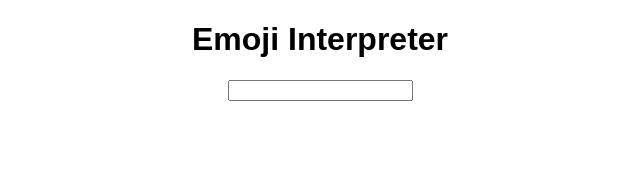
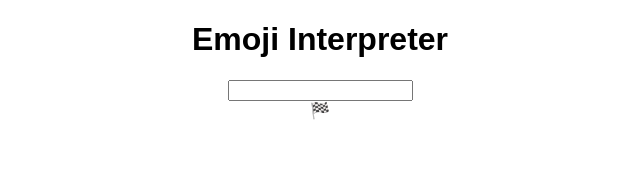
Before and after one commit to hunarjain007/lesson-five-neogcamp, a React (Create React App) app: page / in a window 1280 px wide. Shown: the top 191 px of the page, without its empty margins (320-960 px from the left). Built offline with nearby package versions, Linux system fonts and the light colour scheme.

Commit message:
feat: clickHandler

```diff
--- a/src/App.js
+++ b/src/App.js
@@ -5,24 +5,37 @@ const emojiDict = {
   "🏁": "Chequered Flag"
 };
 
+const emojiArray = Object.keys(emojiDict);
+
 export default function App() {
   const [emojiMeaning, setEmojiMeaning] = useState("");
 
   function onChangeHandler(emoji) {
     if (emoji in emojiDict) {
-      console.log(emoji);
+      // console.log(emoji);
       setEmojiMeaning(emojiDict[emoji]);
     } else {
-      console.log(emoji);
+      // console.log(emoji);
       setEmojiMeaning("Sorry the database doesn't have it.");
     }
+  }
+  function onClickHandler(emoji) {
+    emoji = emoji.target.textContent;
+    setEmojiMeaning(emojiDict[emoji]);
   }
   return (
     <div className="App">
       <h1>Emoji Interpreter</h1>
-      <input onChange={(event) => onChangeHandler(event.target.value)}>
-        {}
-      </input>
+      <input onChange={(event) => onChangeHandler(event.target.value)}></input>
+      <div>
+        {emojiArray.map((emoji) => {
+          return (
+            <span key={emoji} onClick={onClickHandler}>
+              {emoji}
+            </span>
+          );
+        })}
+      </div>
       <h1>{emojiMeaning}</h1>
     </div>
   );
```
